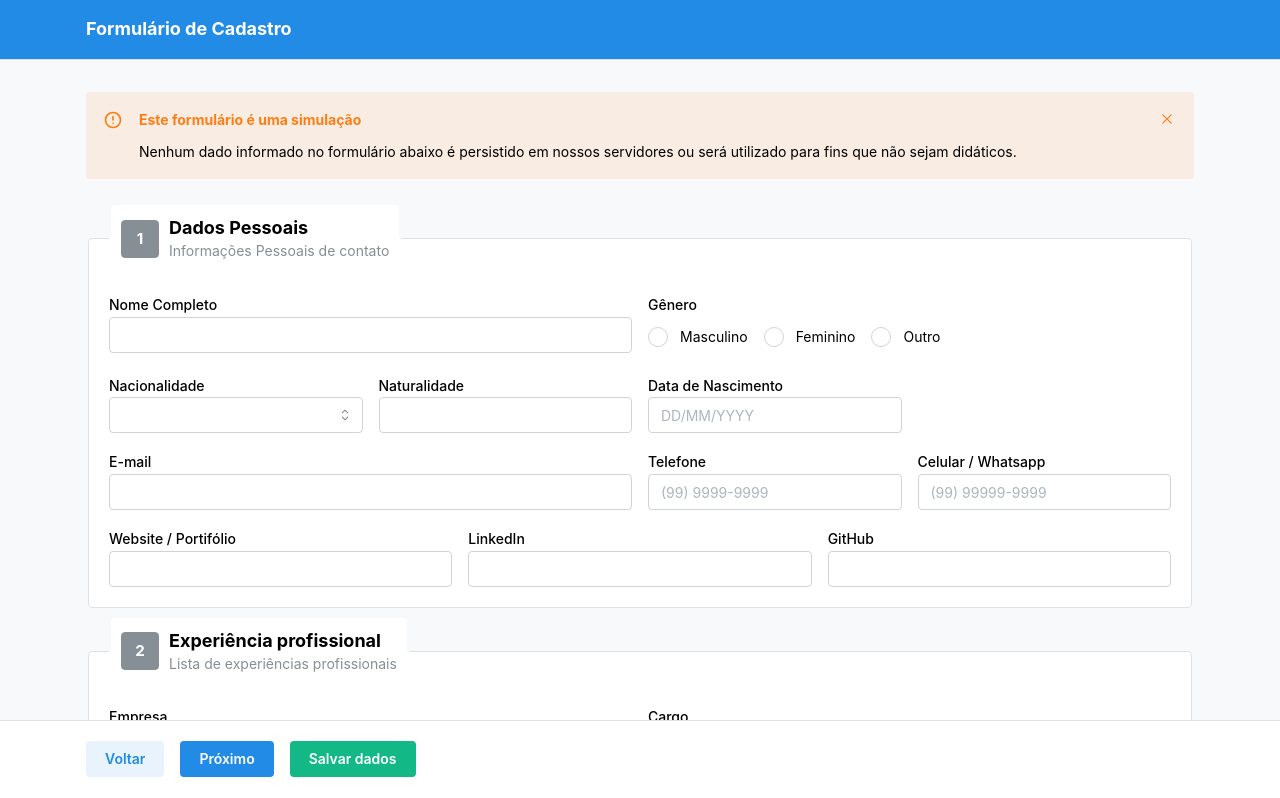
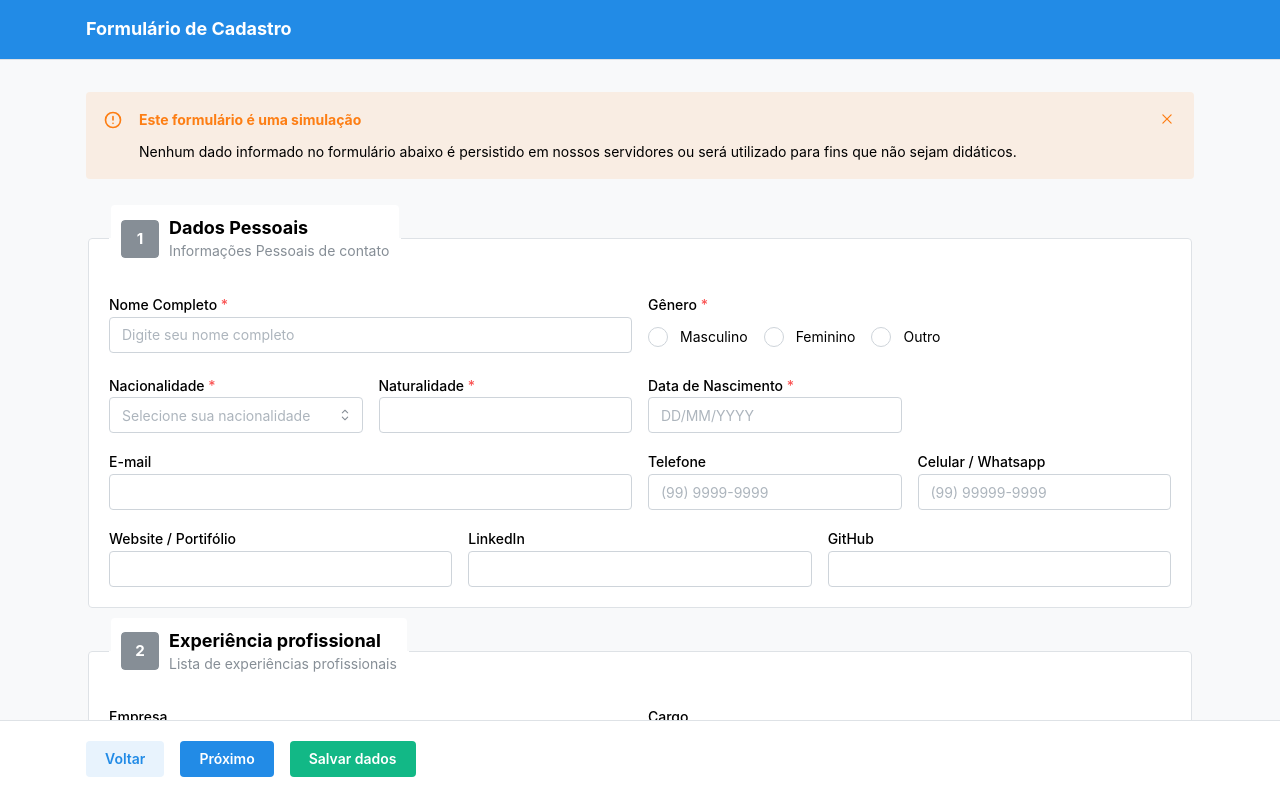
Before and after one commit to instyga/a061ecabf8e4.CadastroDeCurriculo.Frontend.React.Desafio.001, a React (Vite) app: page / in a window 1280 px wide. Shown: the top 798 px of the page. Built offline with nearby package versions, Linux system fonts and the light colour scheme.

Commit message:
Setup, UseState , placeholder, id e astericos campos obrigatórios de FormPersonalData

```diff
--- a/package.json
+++ b/package.json
@@ -40,5 +40,6 @@
     "postcss-preset-mantine": "^1.17.0",
     "postcss-simple-vars": "^7.0.1",
     "vite": "^5.4.1"
-  }
+  },
+  "packageManager": "yarn@1.22.22+sha512.a6b2f7906b721bba3d67d4aff083df04dad64c399707841b7acf00f6b133b7ac24255f2652fa22ae3534329dc6180534e98d17432037ff6fd140556e2bb3137e"
 }
--- a/src/forms/personal-data.jsx
+++ b/src/forms/personal-data.jsx
@@ -2,8 +2,36 @@ import { Fieldset, Grid, TextInput, Radio, Group, Select } from "@mantine/core";
 import { DateInput } from "@mantine/dates";
 import InputWithMask from "react-input-mask";
 import { FormSectionTitle } from "../components/form-section-title";
+import { useState } from "react";
 
-export const FormPersonalData = () => {
+export function FormPersonalData () {
+
+  const [dataUser, setDataUser] = useState({
+    fullName:'',
+    gender:'',
+    nacionality:'',
+    placeBirth:'',
+    birthday:'',
+    email:'',
+    telephone:'',
+    cellPhone:'',
+    website:'',
+    linkedin:'',
+    gitHub:''
+
+  });
+
+  const handleInputChange = (e)=>{
+    const {name, value} =e.target;
+    setDataUser((prevDateUser)=>({
+      ...prevDateUser,
+      [name]:value
+    }));
+
+  };
+
+
+
   return (
     <Fieldset
       legend={
@@ -14,13 +42,33 @@ export const FormPersonalData = () => {
         />
       }
     >
+      <form >
+
       <Grid>
         <Grid.Col span={{ xs: 12, md: 6 }}>
-          <TextInput label="Nome Completo" />
+          <TextInput
+          withAsterisk
+          type="text"
+          id="fullName"
+          name="fullName"
+          label="Nome Completo"
+          placeholder="Digite seu nome completo"
+          value={dataUser.fullName}
+          onChange={handleInputChange}
+
+          />
         </Grid.Col>
         <Grid.Col span={{ xs: 12, md: 6 }}>
-          <Radio.Group label="Gênero">
+          <Radio.Group
+          withAsterisk
+          label="Gênero"
+          id="gender"
+          name="gender"
+          value={dataUser.gender}
+          onChange={handleInputChange}
+          >
             <Group my="xs">
+
               <Radio value="male" label="Masculino" />
               <Radio value="female" label="Feminino" />
               <Radio value="other" label="Outro" />
@@ -28,13 +76,24 @@ export const FormPersonalData = () => {
           </Radio.Group>
         </Grid.Col>
         <Grid.Col span={{ xs: 12, md: 3 }}>
-          <Select data={["Brasileiro", "Estrangeiro"]} label="Nacionalidade" />
+          <Select data={["Brasileiro", "Estrangeiro"]}
+          withAsterisk
+          label="Nacionalidade"
+          id="nacionality"
+          name="nacionality"
+          placeholder="Selecione sua nacionalidade"
+
+           />
         </Grid.Col>
         <Grid.Col span={{ xs: 12, md: 3 }}>
-          <TextInput label="Naturalidade" />
+          <TextInput
+          withAsterisk
+          label="Naturalidade"
+          id="place" />
         </Grid.Col>
         <Grid.Col span={{ xs: 12, md: 3 }}>
           <DateInput
+            withAsterisk
             valueFormat="DD/MM/YYYY"
             placeholder="DD/MM/YYYY"
             label="Data de Nascimento"
@@ -69,6 +128,9 @@ export const FormPersonalData = () => {
           <TextInput label="GitHub" />
         </Grid.Col>
       </Grid>
+
+
+      </form>
     </Fieldset>
   );
 };
```
Also changed, not shown: 2 other files (tests, documents, lock files or other folders).
